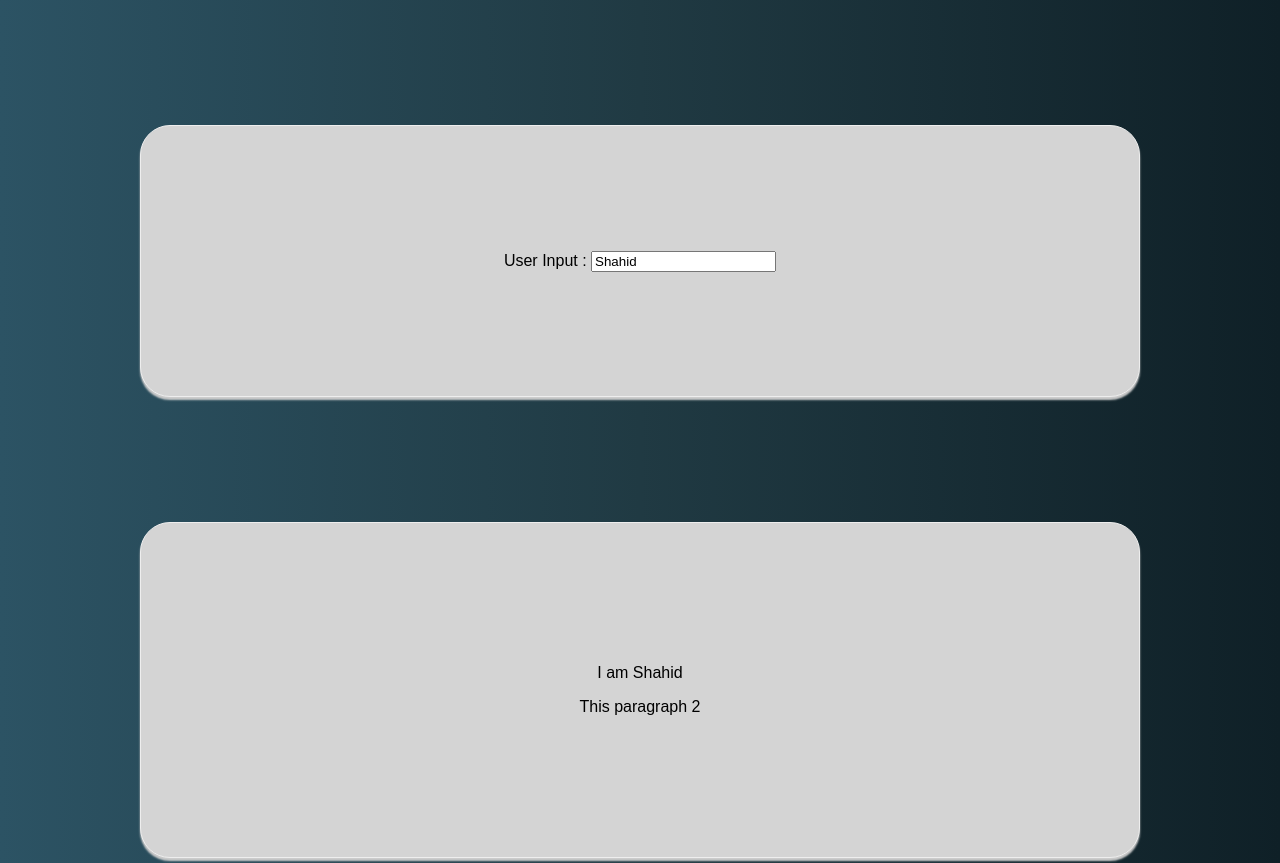
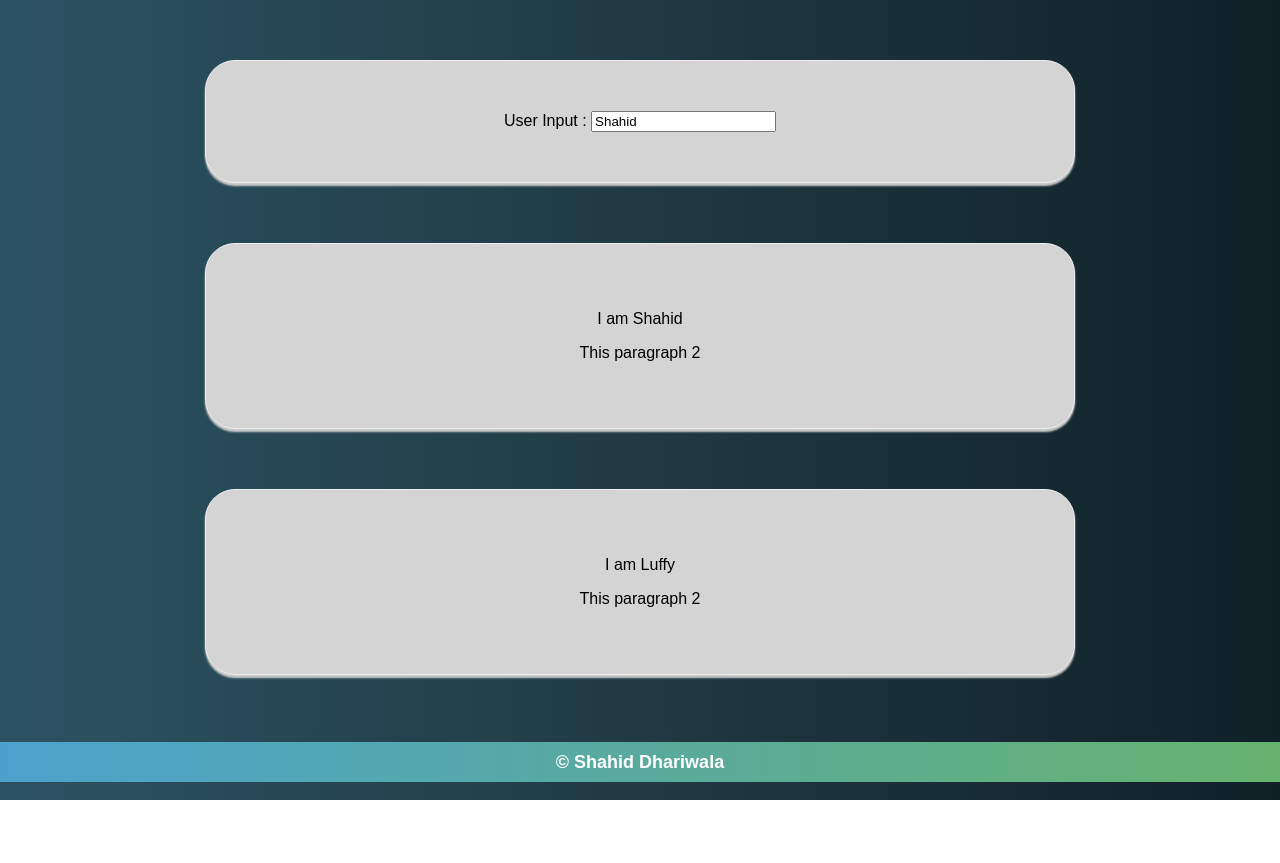
Before and after one commit to shahiddhariwala/playing-around-with-react-js, a React (Create React App) app in the folder base-syntax--assignment-problem/: page / in a window 1280 px wide. Shown: the top 863 px of the page. After the commit the page ends 800 px from the top, so only its background shows below. Built offline with nearby package versions, Linux system fonts and the light colour scheme.

Commit message:
Done : Final Touches

```diff
--- a/base-syntax--assignment-problem/src/App.css
+++ b/base-syntax--assignment-problem/src/App.css
@@ -1,6 +1,6 @@
 .App {
   padding: 0;
-  margin: 16px;
+  margin: 0;
   box-sizing: border-box;
 }
 
--- a/base-syntax--assignment-problem/src/App.js
+++ b/base-syntax--assignment-problem/src/App.js
@@ -17,8 +17,10 @@ class App extends Component {
 
       position: "fixed",
       left: "0",
-      bottom: "-9999",
+      bottom: "0",
       width: '100%',
+      height:'30px',
+      paddingTop: '10px',
       background: 'linear-gradient(to right, #4ca2cd,#67b26f)',
       color: 'white',
       textAlign: 'center',
--- a/base-syntax--assignment-problem/src/User/style.css
+++ b/base-syntax--assignment-problem/src/User/style.css
@@ -2,8 +2,8 @@
 {
     background-color: rgb(212, 212, 212);
     border: 1px solid #eee;
-    padding: 10%;
-    margin: 10% auto;
+    padding: 50px;
+    margin: 60px auto;
     box-shadow: 0 3px 2px #ccc;
     width: 60%;
     text-align: center;
```
Also changed, not shown: base-syntax--assignment-problem/finalApSS.png (added).
